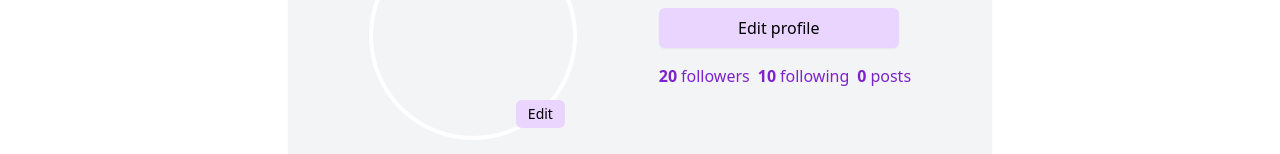
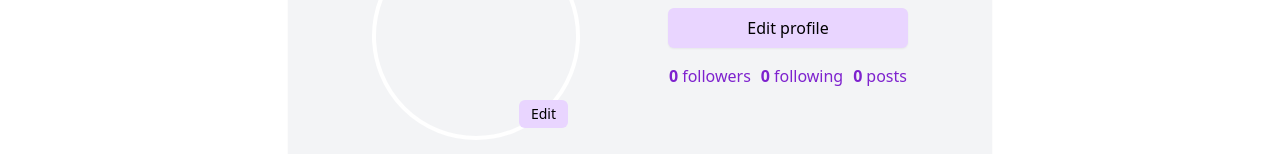
Before and after one commit to Prince-Kd/my-blog, a Next.js app: page /post/profile in a window 1280 px wide. Shown: the part 212-366 px from the top of the page. Built offline with nearby package versions, Linux system fonts and the light colour scheme; no server answers.

Commit message:
*Add followers count function *Add following count function

```diff
--- a/components/person_card.js
+++ b/components/person_card.js
@@ -2,17 +2,29 @@ import { useEffect, useState } from "react"
 import { followUser, getFollowing } from "../firebaseConfig"
 import { useRouter } from "next/router";
 
-export default function PersonCard({id, name, img}){
+export default function PersonCard({id, name, img,}){
     const [loading, setLoading] = useState(false);
     const [follow, setFollow] = useState('Follow');
     const [user, setUser] = useState(true);
-    const [following, setFollowing] = useState()
+    const [following, setFollowing] = useState([])
 
     var router = useRouter();
 
     useEffect(() => {
         getFollowing(setFollowing)
-    }, [])
+        console.log(following)
+    })
+
+    const findFollowing = () => {
+        var value;
+        for(var i=0; i<following.length; i++){
+            if(id == following[i]?.id)
+                value = true
+            else
+                value = false
+        }
+        return value
+    }
 
     return(
         <div className="flex flex-row justify-between items-center mb-3">
@@ -26,9 +38,14 @@ export default function PersonCard({id, name, img}){
                 <h2 className=" text-lg font-semibold">{name}</h2>
                 <h2 className="flex flex-wrap text-sm text-gray-500">Mobile App Developer at Nerasol Ghana limited</h2>
             </div>
-            <button className="rounded-full px-2 py-1 border-purple-500 border-2 hover:bg-purple-500 hover:text-white" onClick={() => {
-                followUser(id, setLoading, setFollow, setUser)
-            }}>{follow}</button>
+            <button className={`rounded-full px-2 py-1 border-purple-500 border-2 hover:bg-purple-500 hover:text-white`} onClick={() => {
+                if(findFollowing() != true){
+                    followUser(id, setLoading, setFollow, setUser)
+                }
+            }}>{
+                findFollowing() == true ? 'Following' : follow
+                }
+            </button>
         </div>
     )
 }
--- a/firebaseConfig.js
+++ b/firebaseConfig.js
@@ -252,10 +252,10 @@ export async function resetPassword(password, code, setLoading){
 export async function getFollowing(setFollowing){
   firebase.auth().onAuthStateChanged((user) => {
     if(user){
-      database.ref('users/' + user.uid + "/following").once('value').then((snapshot) => {
+      database.ref('users/' + user.uid + "/following").once('value').then(async (snapshot) => {
         var following = [];
         for (var id in snapshot.val()) {
-          database.ref('users/' + user.uid + "/following" + id).get().then((snapshot) => {
+          await database.ref('users/' + user.uid + "/following/" + id).get().then((snapshot) => {
             following.push(snapshot.val())
           })
         }
--- a/pages/index.js
+++ b/pages/index.js
@@ -44,9 +44,9 @@ export default function Home({ posts, users }) {
             <hr className="mb-4" />
             <div className="flex flex-col mb-8">
               {
-                users.map((user) => {
-                  if(user.id != myuser.uid){
-                    return <PersonCard name={`${user.firstname} ${user.lastname}`} img={user.profilePhoto} id={user.id} />
+                users.map((user, index) => {
+                  if(user.id != myuser?.uid){
+                    return <PersonCard key={index} name={`${user.firstname} ${user.lastname}`} img={user.profilePhoto} id={user.id}/>
                   }
                 })
               }
@@ -60,9 +60,10 @@ export default function Home({ posts, users }) {
         <div className="overflow-scroll col-span-2 px-10 pb-20 pt-10">
           <h2 className="text-3xl font-medium ">Recommended Posts For You</h2>
           <hr className="w-82 mb-10" />
-          {posts.map((post) => (
-            <BlogCard key={post.index} post={post} />
-          ))}
+          {posts.map((post, index) => {
+            //console.log(index)
+            return <BlogCard key={index} post={post} />
+})}
         </div>
       </div>
     </div>
--- a/pages/post/profile.js
+++ b/pages/post/profile.js
@@ -42,6 +42,22 @@ export default function Profile() {
   console.log(userData)
 
   const toggle = () => setModal(!modal);
+
+  const followerCount = () => {
+    var count = [];
+    for(var follower in userData?.followers){
+      count.push(follower)
+    }
+    return count.length
+  }
+
+  const followingCount = () => {
+      var count = [];
+    for(var following in userData?.following){
+      count.push(following)
+    }
+    return count.length
+  }
 
   const editProflePhoto = () => {};
   return (
@@ -91,11 +107,11 @@ export default function Profile() {
               </button>
               <div className="flex flex-row justify-around items-center">
                 <div className="text-purple-700 flex mr-2">
-                  <h3 className="font-bold pr-1">20</h3>
+                  <h3 className="font-bold pr-1">{followerCount()}</h3>
                   <h3>followers</h3>
                 </div>
                 <div className="text-purple-700 flex pr-2">
-                  <h3 className="font-bold pr-1">10</h3>
+                  <h3 className="font-bold pr-1">{followingCount()}</h3>
                   <h3>following</h3>
                 </div>
                 <div className="text-purple-700 flex ">
```
